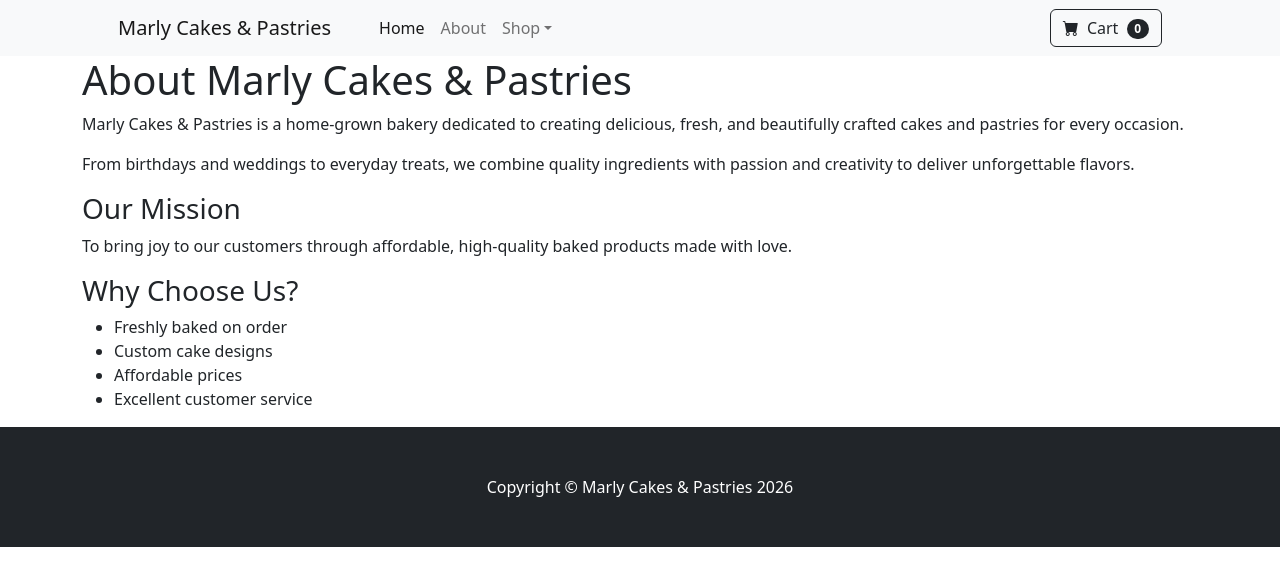
After one commit to petermuremi351/Marly-Cakes-and-Pastries, a Django app: template store/templates/about.html in a window 1280 px wide. The commit adds this page. Shown: the top 586 px of the page. Run offline with Django 5.2, Linux system fonts and the light colour scheme; the template is opened without the code that fills it, so the values that code supplies are empty; some libraries are stand-ins or nearby versions.

Commit message:
about html file, view

```diff
--- /dev/null
+++ b/store/templates/about.html
@@ -0,0 +1,38 @@
+{% extends 'base.html' %}
+
+{% block content %}
+
+<section class="about-section">
+    <div class="container">
+        <h1>About Marly Cakes & Pastries</h1>
+
+        <p>
+            Marly Cakes & Pastries is a home-grown bakery dedicated to creating
+            delicious, fresh, and beautifully crafted cakes and pastries for
+            every occasion.
+        </p>
+
+        <p>
+            From birthdays and weddings to everyday treats, we combine quality
+            ingredients with passion and creativity to deliver unforgettable
+            flavors.
+        </p>
+
+        <h3>Our Mission</h3>
+        <p>
+            To bring joy to our customers through affordable, high-quality baked
+            products made with love.
+        </p>
+
+        <h3>Why Choose Us?</h3>
+        <ul>
+            <li>Freshly baked on order</li>
+            <li>Custom cake designs</li>
+            <li>Affordable prices</li>
+            <li>Excellent customer service</li>
+        </ul>
+    </div>
+</section>
+
+
+{% endblock %}
--- a/store/views.py
+++ b/store/views.py
@@ -4,3 +4,6 @@ from . models import Product
 def home(request):
     products = Product.objects.all()
     return render(request, 'home.html', {'products':products})
+
+def about(request):
+    return render(request, 'about.html', {})
```
Also changed, not shown: store/templates/home.html (+2 -34 lines).
